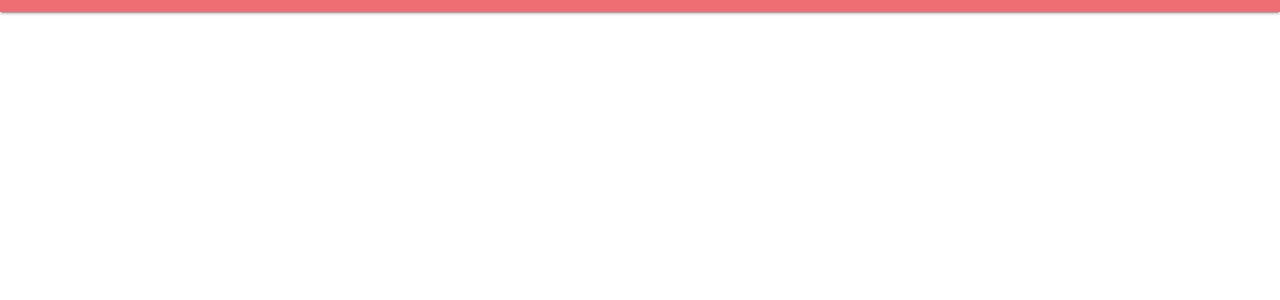
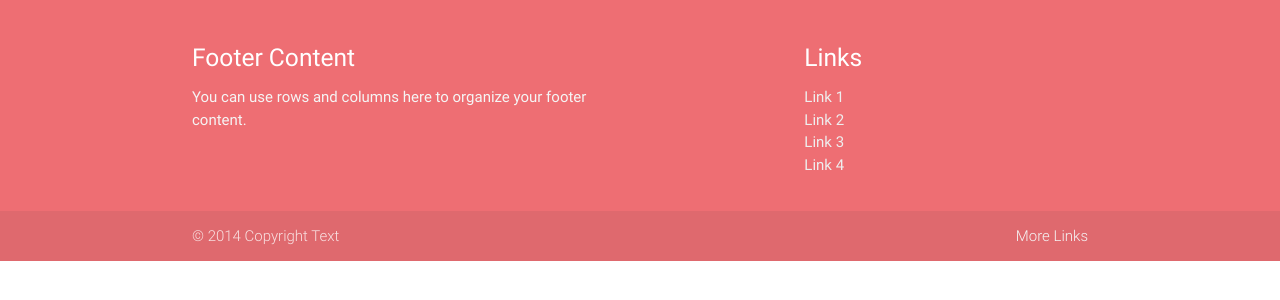
Before and after one commit to audishos/audishos.github.io, a plain HTML site: page index.html in a window 1280 px wide. Shown: the part 52-352 px from the top of the page. Drawn offline with nearby package versions, Linux system fonts and the light colour scheme.

Commit message:
Adds footer and sticky styling

```diff
--- a/index.html
+++ b/index.html
@@ -4,11 +4,14 @@
     <title>Audisho Sada</title>
     <!-- Compiled and minified CSS -->
     <link rel="stylesheet" href="https://cdnjs.cloudflare.com/ajax/libs/materialize/0.100.2/css/materialize.min.css">
+    <link rel="stylesheet" href="./styles/style.css">
 
     <!-- Compiled and minified JavaScript -->
     <script src="https://cdnjs.cloudflare.com/ajax/libs/materialize/0.100.2/js/materialize.min.js"></script>
+
   </head>
   <body>
+
     <nav>
       <div class="nav-wrapper">
         <a href="#" class="brand-logo">Logo</a>
@@ -19,5 +22,32 @@
         </ul>
       </div>
     </nav>
+
+    <footer class="page-footer">
+      <div class="container">
+        <div class="row">
+          <div class="col l6 s12">
+            <h5 class="white-text">Footer Content</h5>
+            <p class="grey-text text-lighten-4">You can use rows and columns here to organize your footer content.</p>
+          </div>
+          <div class="col l4 offset-l2 s12">
+            <h5 class="white-text">Links</h5>
+            <ul>
+              <li><a class="grey-text text-lighten-3" href="#!">Link 1</a></li>
+              <li><a class="grey-text text-lighten-3" href="#!">Link 2</a></li>
+              <li><a class="grey-text text-lighten-3" href="#!">Link 3</a></li>
+              <li><a class="grey-text text-lighten-3" href="#!">Link 4</a></li>
+            </ul>
+          </div>
+        </div>
+      </div>
+      <div class="footer-copyright">
+        <div class="container">
+        © 2014 Copyright Text
+        <a class="grey-text text-lighten-4 right" href="#!">More Links</a>
+        </div>
+      </div>
+    </footer>
+
   </body>
 </html>
--- /dev/null
+++ b/styles/style.css
@@ -0,0 +1,9 @@
+body {
+  display: flex;
+  min-height: 100vh;
+  flex-direction: column;
+}
+
+main {
+  flex: 1 0 auto;
+}
```
Lines whose indentation alone changed are shown as unchanged.
